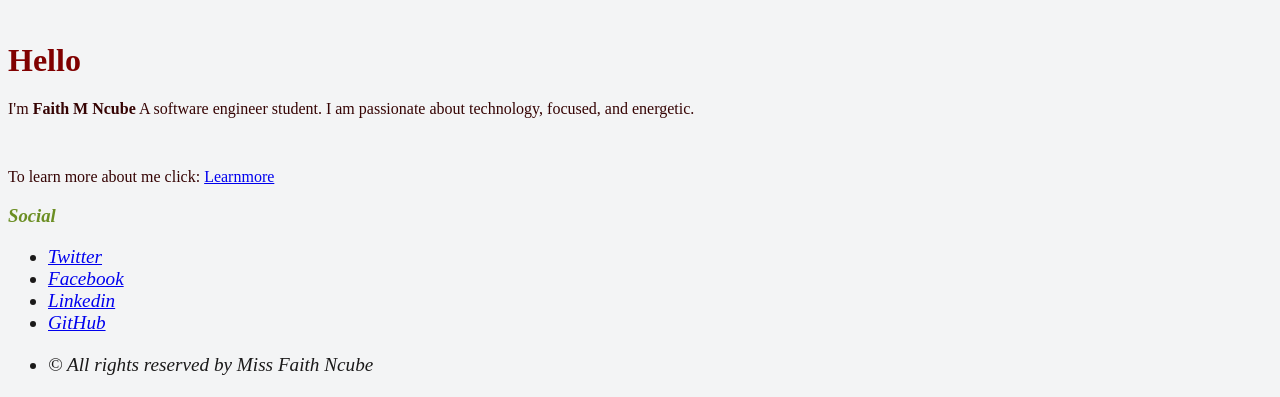
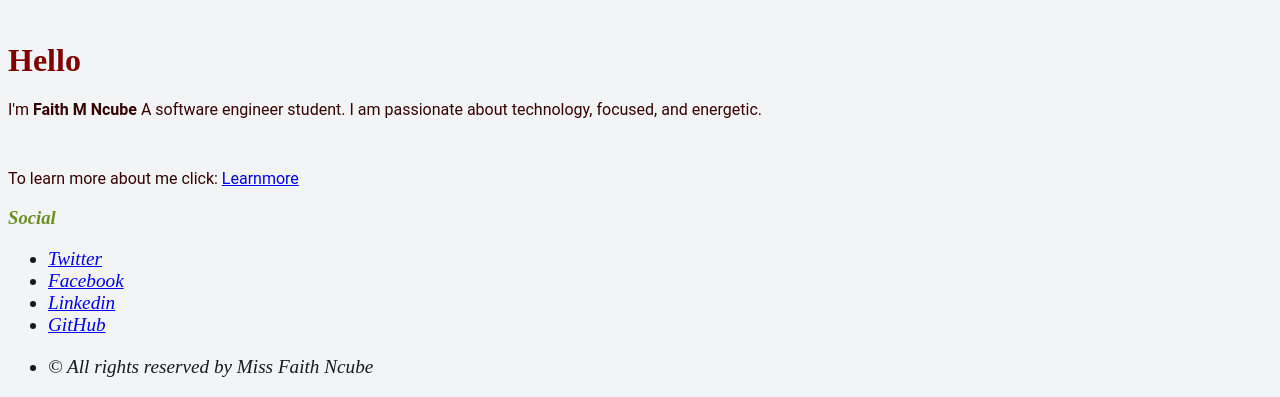
Before and after one commit to Faithmilly2021/my-portfolio, a plain HTML site: page index.html in a window 1280 px wide. Shown: the part 1061-1458 px from the top of the page. Drawn offline with Linux system fonts and the light colour scheme.

Commit message:
Update main.css

```diff
--- a/assets/main.css
+++ b/assets/main.css
@@ -22,7 +22,7 @@ ul{
 p{
     color: #350303;
     float: inherit;
-   font-family: Gotham, Roboto, Open Sans, Monospace:
+   font-family: Gotham, Roboto, Open Sans, Monospace;
 }
 
 ol{
```
